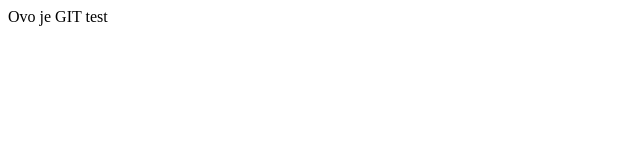
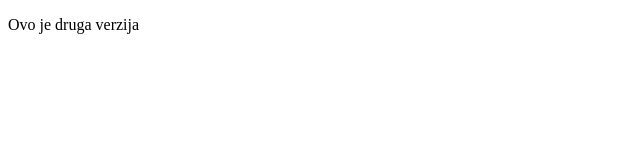
Before and after one commit to bmartin86/testni_repo, a plain HTML site: page index.html in a window 1280 px wide. Shown: the whole page, without its empty margins (0-640 px from the left). Drawn offline with Linux system fonts and the light colour scheme.

Commit message:
nova funkcionalnost

```diff
--- a/index.html
+++ b/index.html
@@ -6,6 +6,9 @@
   <title>Document</title>
 </head>
 <body>
-  Ovo je GIT test
+  <p>
+    Ovo je druga verzija
+  </p>
+
 </body>
 </html>
```
